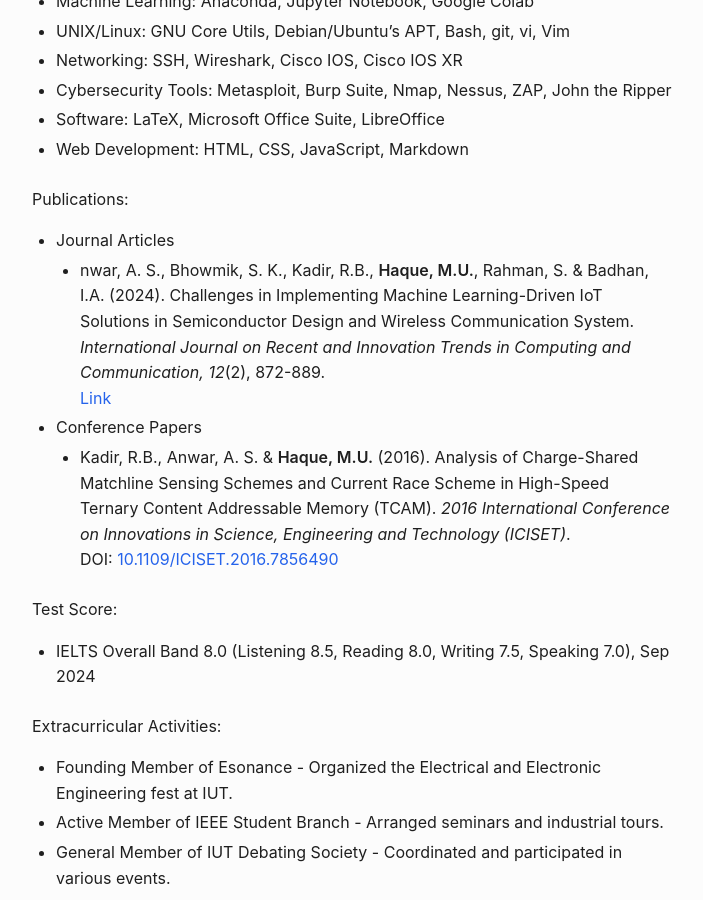
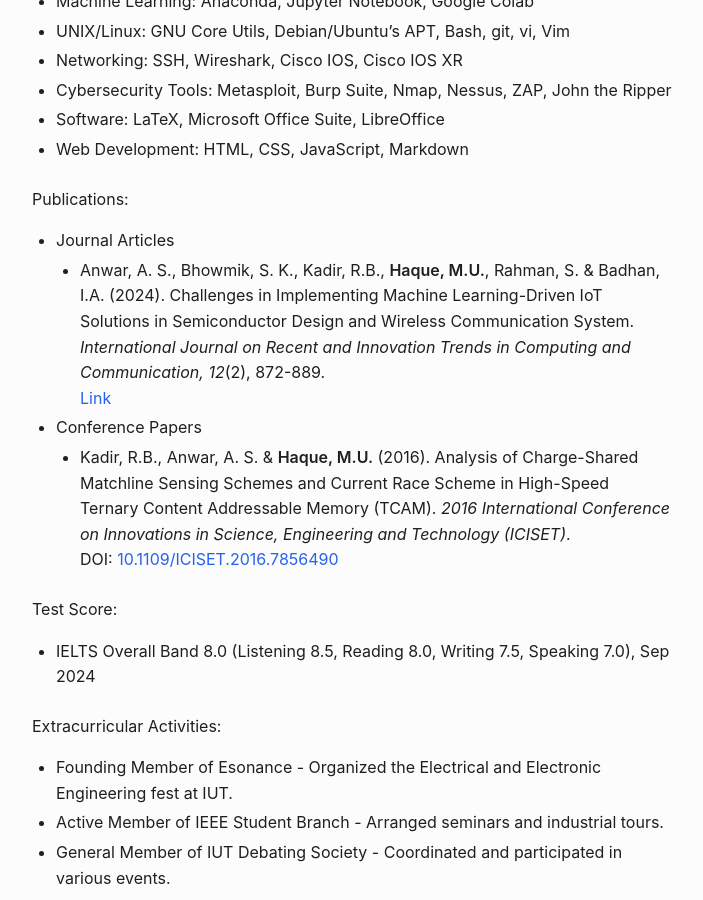
Before and after one commit to muntasimulhaque/muntasimulhaque.github.io, a Jekyll site: the page built from index.md, in a window 1280 px wide and 900 px high, scrolled down 1010 px. Shown: the whole window, without its empty margins (288-991 px from the left). Built offline with Jekyll 4.4.1, drawn with Linux system fonts in a browser that asks for light colours.

Commit message:
Update index.md

```diff
--- a/index.md
+++ b/index.md
@@ -37,7 +37,7 @@
 
 Publications:
 * Journal Articles
-	* nwar, A. S., Bhowmik, S. K., Kadir, R.B., **Haque, M.U.**, Rahman, S. & Badhan, I.A. (2024). Challenges in Implementing Machine Learning-Driven IoT Solutions in Semiconductor Design and Wireless Communication System. *International Journal on Recent and Innovation Trends in Computing and Communication, 12*(2), 872-889.
+	* Anwar, A. S., Bhowmik, S. K., Kadir, R.B., **Haque, M.U.**, Rahman, S. & Badhan, I.A. (2024). Challenges in Implementing Machine Learning-Driven IoT Solutions in Semiconductor Design and Wireless Communication System. *International Journal on Recent and Innovation Trends in Computing and Communication, 12*(2), 872-889.
     [Link](https://ijritcc.org/index.php/ijritcc/article/view/11127){:target="_blank"}
 
 * Conference Papers
```
